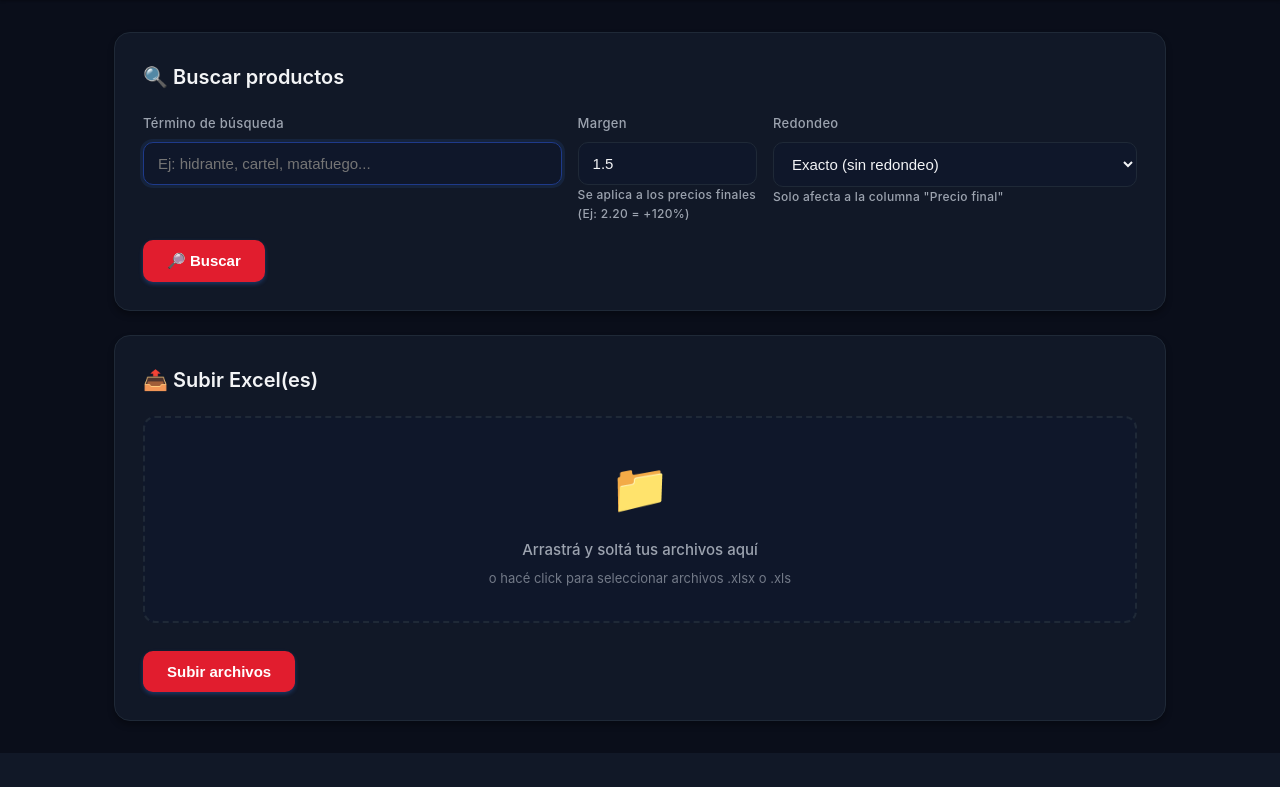
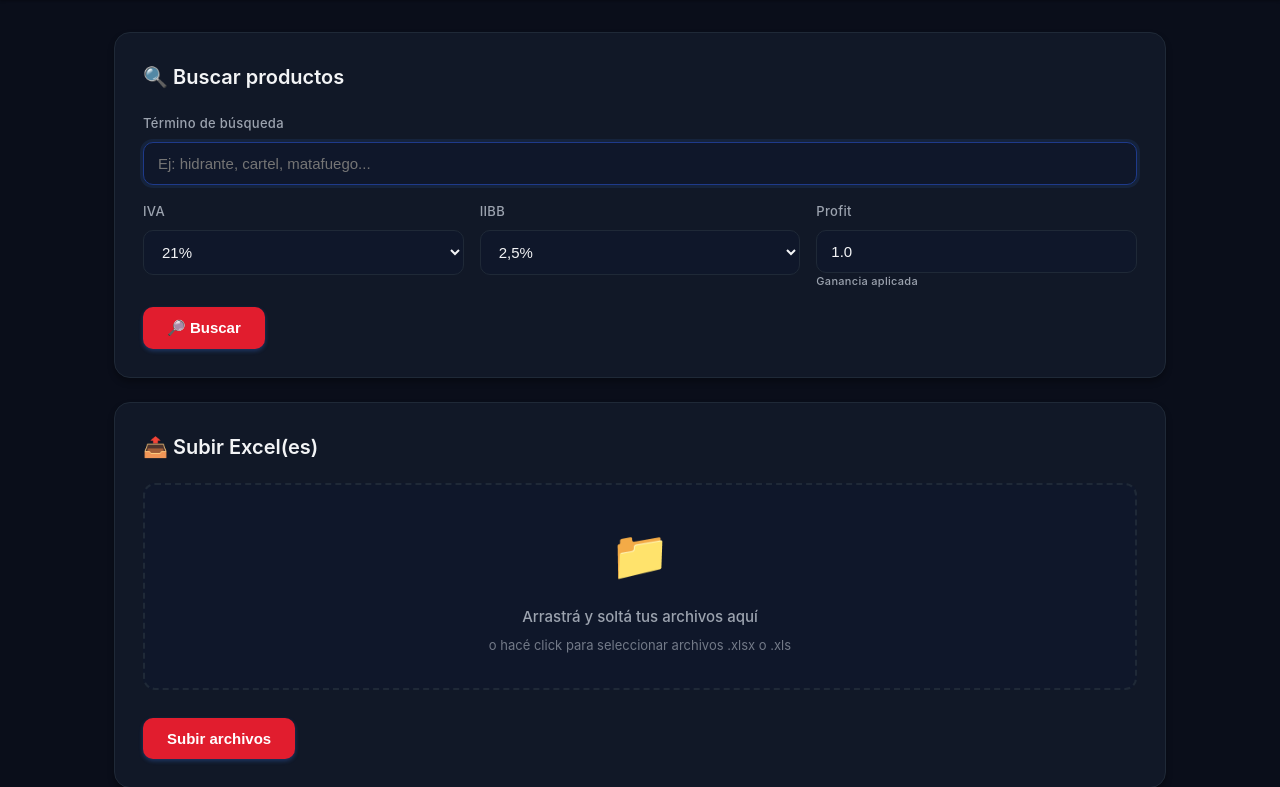
Before and after one commit to Csuarezgurruchaga/argenfuego-price-search, a FastAPI app: page / in a window 1280 px wide. Shown: the part 79-866 px from the top of the page. Before the commit the page ends 832 px from the top, so only its background shows below. Run offline with FastAPI, Linux system fonts and the light colour scheme; data comes from the database, SQL or seed files in the repository; some libraries are stand-ins or nearby versions.

Commit message:
Feature: replace Margin/Rounding with IVA/IIBB/Profit pricing model
- Add IVA (21% default), IIBB (2.5% default), Profit (1.0 default) controls
- Remove Rounding dropdown from UI
- Update price calculation: base_price * IVA * IIBB * Profit
- Update Settings model with new default values
- Keep legacy margin/rounding for backwards compatibility
- Update suggestions onclick to use new parameters
- Professional 3-column grid layout for pricing controls

```diff
--- a/app/main.py
+++ b/app/main.py
@@ -49,6 +49,9 @@ def get_or_create_settings(session: Session) -> Setting:
     if settings is None:
         defaults = get_settings()
         settings = Setting(
+            default_iva=defaults.default_iva,
+            default_iibb=defaults.default_iibb,
+            default_profit=defaults.default_profit,
             default_margin_multiplier=defaults.default_margin_multiplier,
             rounding_strategy=defaults.rounding_strategy,
             updated_at=datetime.utcnow(),
@@ -139,13 +142,22 @@ def update_settings(
 def search(
     request: Request,
     q: Optional[str] = None,
-    margin: Optional[float] = None,
-    rounding: Optional[str] = None,
+    iva: Optional[float] = None,
+    iibb: Optional[float] = None,
+    profit: Optional[float] = None,
+    margin: Optional[float] = None,  # legacy
+    rounding: Optional[str] = None,  # legacy
     limit: Optional[str] = None,
     product_id: Optional[int] = None,
     db: Session = Depends(get_db_session),
 ):
     settings = get_or_create_settings(db)
+
+    # Parse new pricing parameters
+    effective_iva = iva if iva is not None else 1.21
+    effective_iibb = iibb if iibb is not None else 1.025
+    effective_profit = profit if profit is not None else 1.0
+
     if product_id is not None:
         # Direct fetch by selected suggestion
         from .models import Product
@@ -153,14 +165,13 @@ def search(
         if not p:
             return templates.TemplateResponse(
                 "partials/results_table.html",
-                {"request": request, "results": [], "query": q or "", "margin": margin},
+                {"request": request, "results": [], "query": q or ""},
             )
-        effective_margin = margin or settings.default_margin_multiplier
-        effective_rounding = rounding or settings.rounding_strategy
         final_price = compute_final_price(
             base_price=p.unit_price,
-            margin_multiplier=effective_margin,
-            rounding_strategy=effective_rounding,
+            iva=effective_iva,
+            iibb=effective_iibb,
+            profit=effective_profit,
         )
         results_view = [{
             "product": p,
@@ -171,18 +182,16 @@ def search(
         }]
         return templates.TemplateResponse(
             "partials/results_table.html",
-            {"request": request, "results": results_view, "query": p.name, "margin": effective_margin},
+            {"request": request, "results": results_view, "query": p.name},
         )
 
     if not q or not q.strip():
         # Empty search → empty results fragment
         return templates.TemplateResponse(
             "partials/results_table.html",
-            {"request": request, "results": [], "query": q or "", "margin": margin or settings.default_margin_multiplier},
+            {"request": request, "results": [], "query": q or ""},
         )
 
-    effective_margin = margin or settings.default_margin_multiplier
-    effective_rounding = rounding or settings.rounding_strategy
     try:
         effective_limit = int(limit) if limit not in (None, "") else 50
     except (TypeError, ValueError):
@@ -194,8 +203,9 @@ def search(
     for p, score in results:
         final_price = compute_final_price(
             base_price=p.unit_price,
-            margin_multiplier=effective_margin,
-            rounding_strategy=effective_rounding,
+            iva=effective_iva,
+            iibb=effective_iibb,
+            profit=effective_profit,
         )
         results_view.append({
             "product": p,
@@ -207,7 +217,7 @@ def search(
 
     return templates.TemplateResponse(
         "partials/results_table.html",
-        {"request": request, "results": results_view, "query": q, "margin": effective_margin},
+        {"request": request, "results": results_view, "query": q},
     )
 
 
--- a/app/models.py
+++ b/app/models.py
@@ -45,6 +45,11 @@ class Setting(Base):
     __tablename__ = "settings"
 
     id: Mapped[int] = mapped_column(Integer, primary_key=True, autoincrement=True)
+    # New pricing parameters
+    default_iva: Mapped[float] = mapped_column(Float, nullable=False, default=1.21)
+    default_iibb: Mapped[float] = mapped_column(Float, nullable=False, default=1.025)
+    default_profit: Mapped[float] = mapped_column(Float, nullable=False, default=1.0)
+    # Legacy parameters (kept for backwards compatibility)
     default_margin_multiplier: Mapped[float] = mapped_column(Float, nullable=False, default=1.5)
     rounding_strategy: Mapped[str] = mapped_column(String(32), nullable=False, default="none")
     updated_at: Mapped[datetime] = mapped_column(DateTime, nullable=False, default=datetime.utcnow)
--- a/app/static/styles.css
+++ b/app/static/styles.css
@@ -118,8 +118,15 @@ main {
   grid-template-columns: 1.4fr 0.6fr 0.6fr;
 }
 
+.pricing-grid {
+  display: grid;
+  grid-template-columns: 1fr 1fr 1fr;
+  gap: 16px;
+}
+
 @media (max-width: 900px) {
   .search-grid { grid-template-columns: 1fr; }
+  .pricing-grid { grid-template-columns: 1fr; }
 }
 
 label {
--- a/app/templates/index.html
+++ b/app/templates/index.html
@@ -27,27 +27,35 @@
               hx-target="#results"
               hx-trigger="submit"
               hx-indicator="#search-loading">
-          <div class="grid search-grid">
-            <label style="position: relative;">
+          <div class="pricing-grid">
+            <label style="position: relative; grid-column: 1 / -1;">
               Término de búsqueda
               <input id="q-input" type="text" name="q" placeholder="Ej: hidrante, cartel, matafuego..." autofocus
                      hx-get="/suggest" hx-target="#suggestions" hx-trigger="input delay:250ms" hx-swap="innerHTML" autocomplete="off">
               <div id="suggestions"></div>
             </label>
             <label>
-              Margen
-              <input type="number" name="margin" step="0.01" value="{{ default_margin }}" min="1" max="10">
-              <small style="color: var(--muted); font-size: 12px;">Se aplica a los precios finales (Ej: 2.20 = +120%)</small>
+              IVA
+              <select name="iva">
+                <option value="1.21" selected>21%</option>
+                <option value="1.0">NO INCLUIDO</option>
+              </select>
             </label>
             <label>
-              Redondeo
-              <select name="rounding" id="rounding-select">
-                <option value="none" {% if rounding_strategy == 'none' %}selected{% endif %}>Exacto (sin redondeo)</option>
-                <option value="nearest_10" {% if rounding_strategy == 'nearest_10' %}selected{% endif %}>Al 10 más cercano (ej: 123 → 120, 128 → 130)</option>
-                <option value="ceil_10" {% if rounding_strategy == 'ceil_10' %}selected{% endif %}>Hacia arriba al 10 (ej: 121 → 130)</option>
-                <option value="floor_10" {% if rounding_strategy == 'floor_10' %}selected{% endif %}>Hacia abajo al 10 (ej: 129 → 120)</option>
+              IIBB
+              <select name="iibb">
+                <option value="1.025" selected>2,5%</option>
+                <option value="1.0">NO INCLUIDO</option>
               </select>
-              <small style="color: var(--muted); font-size: 12px;">Solo afecta a la columna "Precio final"</small>
+            </label>
+            <label>
+              Profit
+              <input type="number" name="profit" step="0.01" value="1.0" min="1" max="10">
+              <small style="color: var(--muted); font-size: 11px;">Ganancia aplicada</small>
+            </label>
+            <label style="display:none;">
+              Margen (legacy)
+              <input type="number" name="margin" step="0.01" value="{{ default_margin }}" min="1" max="10">
             </label>
           </div>
           <input type="hidden" name="limit" id="limit-input" value="">
--- a/app/templates/partials/suggestions.html
+++ b/app/templates/partials/suggestions.html
@@ -5,7 +5,10 @@
          onclick="event.preventDefault(); event.stopPropagation();
                   const qi=document.getElementById('q-input');
                   if(qi){qi.value='{{ s.name | replace("'", "\\'") }}';}
-                  htmx.ajax('GET', '/search?product_id={{ s.id }}&margin=' + document.querySelector('input[name=margin]').value + '&rounding=' + document.querySelector('select[name=rounding]').value, {target:'#results', swap:'innerHTML'});
+                  const iva = document.querySelector('select[name=iva]').value;
+                  const iibb = document.querySelector('select[name=iibb]').value;
+                  const profit = document.querySelector('input[name=profit]').value;
+                  htmx.ajax('GET', '/search?product_id={{ s.id }}&iva=' + iva + '&iibb=' + iibb + '&profit=' + profit, {target:'#results', swap:'innerHTML'});
                   document.getElementById('suggestions').innerHTML = '';
                   return false;">
       <div class="s-name">{{ s.name }}</div>
```
Also changed, not shown: app/config.py (+29 -2 lines), app/utils/text.py (+28 -11 lines).
